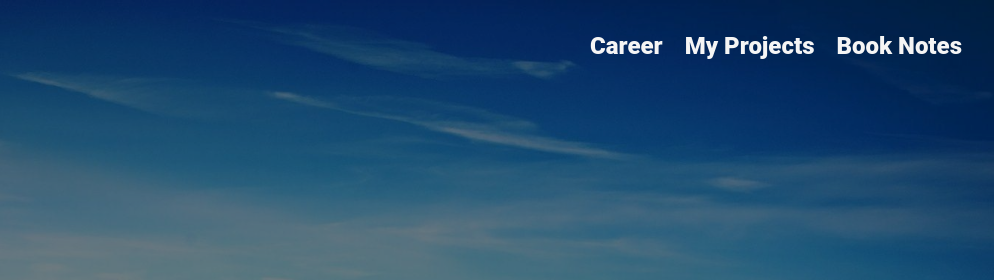
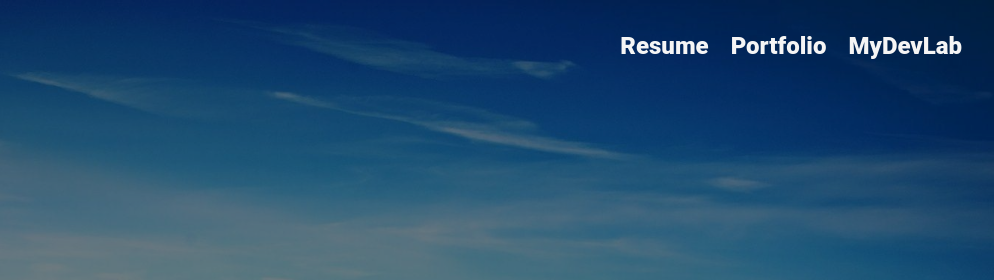
Before and after one commit to RaLa84/homepage, a plain HTML site: page portfolio.html in a window 1280 px wide. Shown: the top 280 px of the page, 286-1280 px from the left. Drawn offline with Linux system fonts and the light colour scheme.

Commit message:
Update and rename playground.html to portfolio.html

```diff
--- a/playground.html
+++ b/portfolio.html
@@ -15,9 +15,9 @@
         <div class="navigation" aria-label="Main Navigation">
 
             <div>
-                <a class="menu-link" href="career.html">Career</a>
-                <a class="menu-link" href="showroom.html">My Projects</a>
-                <a class="menu-link" href="booknotes.html">Book Notes</a>
+                <a class="menu-link" href="resume.html">Resume</a>
+                <a class="menu-link" href="portfolio.html">Portfolio</a>
+                <a class="menu-link" href="mydevlab.html">MyDevLab</a>
             </div>
         </div>
 
@@ -28,9 +28,9 @@
         </div>
 
         <div class="burger-links">
-            <a href="career.html">Career</a>
-            <a href="showroom.html">My Projects</a>
-            <a href="booknotes.html">Book Notes</a>
+            <a href="resume.html">Resume</a>
+            <a href="portfolio.html">Portfolio</a>
+            <a href="mydevlab.html">MyDevLab</a>
             <button onclick="toggleMenu()">Close Menu</button>
         </div>
 
```
